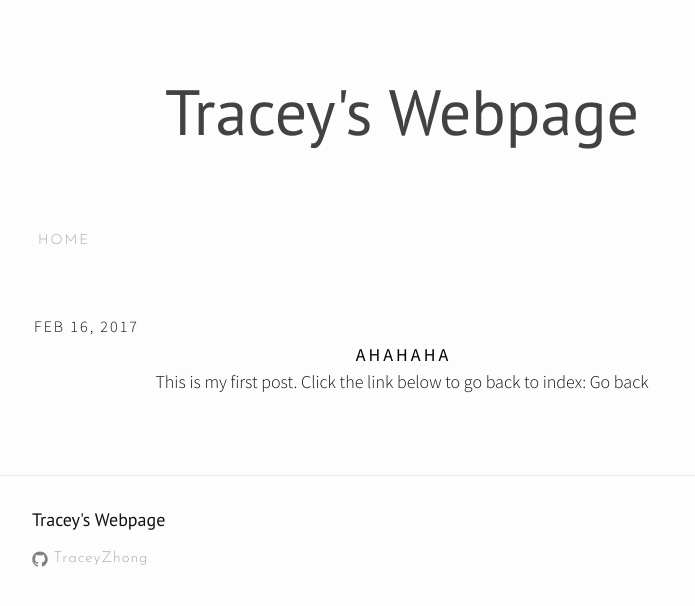
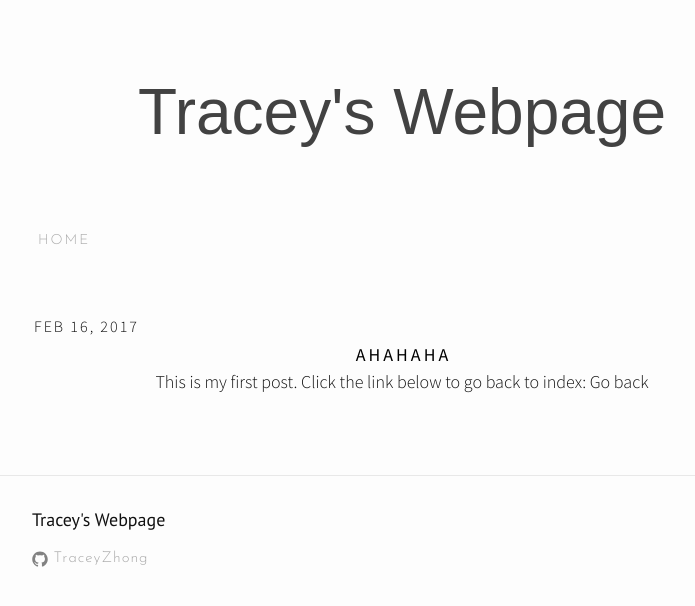
Before and after one commit to TraceyZhong/TraceyZhong.github.io, a Jekyll site: the page built from index.html, in a window 1280 px wide. Shown: the top 606 px of the page, without its empty margins (238-933 px from the left). Built offline with Jekyll 4.4.1, drawn with Linux system fonts in a browser that asks for light colours; nearby versions of some CDN libraries; the list of posts is cut into pages by our own code.

Commit message:
change title font

```diff
--- a/css/style.scss
+++ b/css/style.scss
@@ -374,7 +374,7 @@ pre {
 .site-title {
   font-size: 64px;
   font-weight: 100;
-  font-family: 'PT Sans';
+  font-family: Herculanum, fantasy;
   text-transform: capitalize;
   font-weight: 500;
   margin-top: 1em;
```
Also changed, not shown: 1 other file.
